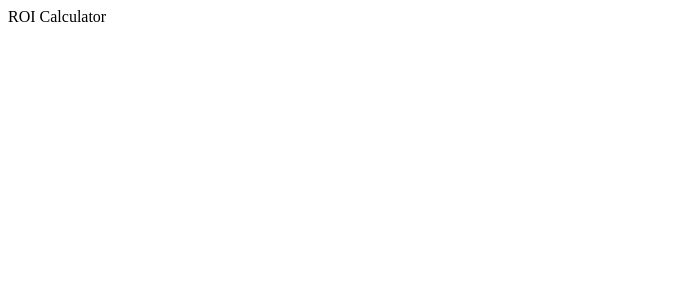
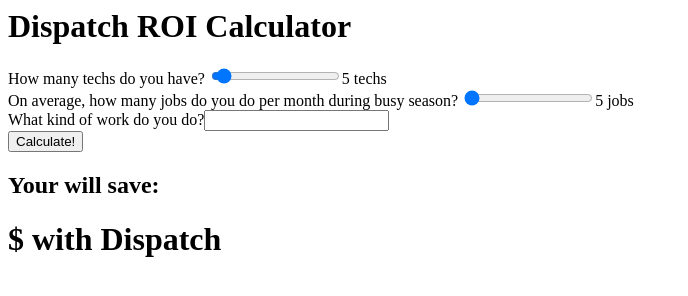
Before and after one commit to elirosen/roicalc, a plain HTML site: page index.html in a window 1280 px wide. Shown: the whole page, without its empty margins (0-688 px from the left). Drawn offline with Linux system fonts and the light colour scheme.

Commit message:
v1 of calculator
no UI, just elements with hard coded values for job and tech multipliers

```diff
--- a/index.html
+++ b/index.html
@@ -1 +1,54 @@
-ROI Calculator
+<head>
+<!--	<script type="text/javascript" src="js/rangeslider.js"></script>
+	<script type="text/javascript" src="js/rangeslider.min.js"></script>
+	-->
+	<link rel="stylesheet" type="text/css" href="rangeslider.css">
+</head>
+
+<h1>Dispatch ROI Calculator</h1>
+<form id="form" onsubmit="return false;" style="position:relative; width:100%">
+	<div id="buttons">
+	How many techs do you have? <input type="range" id="techSliderInput" min="0" max="100" value="5" oninput="displayTechSliderValue()"><span id="displayTechSliderValueHere">5</span> techs<br>
+	On average, how many jobs do you do per month during busy season? <input type="range" id="jobSliderInput" min="5" max="10000" value="5" oninput="displayJobSliderValue()"><span id="displayJobSliderValueHere">5</span> jobs<br>
+
+	What kind of work do you do?<input type="text" ><br>
+	<input type="submit" value="Calculate!" onclick="calculateTotal()">
+	<div style="clear:both"></div>
+	</div>
+</form>
+
+<div id="calcResult">
+	<h2>Your will save:</h2>
+	<h1>$<span id="displayResultsHere"></span> with Dispatch</h1>
+</div>
+<script>
+	var numberOfTechs;
+	var calculatedValuetoDisplay;
+	var techsMultiplier = 11;
+	var jobsPerMonthMultiplier = 5;
+	var jobsPerMonth;
+//	var techSliderValue;
+
+	function displayTechSliderValue(){
+		numberOfTechs = document.getElementById("techSliderInput").value;
+		document.getElementById("displayTechSliderValueHere").innerHTML = numberOfTechs;
+	}
+
+	function displayJobSliderValue(){
+		jobsPerMonth = document.getElementById("jobSliderInput").value;
+		document.getElementById("displayJobSliderValueHere").innerHTML = jobsPerMonth;
+	}
+
+	function calculateTotal(){
+		numberOfTechs = document.getElementById("techSliderInput").value;
+		jobsPerMonth = document.getElementById("jobSliderInput").value;
+		calculatedValuetoDisplay = (numberOfTechs * techsMultiplier) + (jobsPerMonth * jobsPerMonthMultiplier);
+	//document.getElementById("displayResultsHere").innerHTML = "it works";
+		document.getElementById("displayResultsHere").innerHTML = calculatedValuetoDisplay;
+		console.log("number of techs: " + numberOfTechs);
+		console.log(calculatedValuetoDisplay);
+		console.log("tech multiplier: " + techsMultiplier)
+		console.log("jobs multiplier: " + jobsPerMonthMultiplier)
+	}
+
+</script>
```
